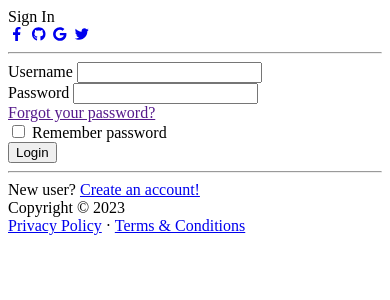
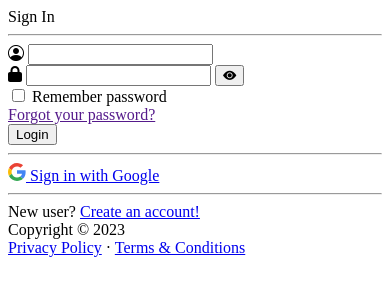
Before and after one commit to sebasmd-projects/dressdrive, a Django app: template public/templates/authentication/login.html in a window 390 px wide. Shown: the top 300 px of the page. Run offline with Django 4.2, Linux system fonts and the light colour scheme; the template is opened without the code that fills it: most values are stand-ins (such as "Sample title", 1, 10 or a date in 2020); form fields are guessed from the names that the template uses; some libraries are stand-ins or nearby versions.

Commit message:
forms.py: change type text for password base.html added meta for responsive
js:
created function to change text to password

css:
remove google class

login.html restrucured

```diff
--- /dev/null
+++ b/public/templates/authentication/includes/footer.html
@@ -0,0 +1,16 @@
+{% load i18n %}
+
+<div id="layoutAuthentication_footer">
+    <footer class="footer-admin mt-auto footer-dark">
+        <div class="container-xl px-4">
+            <div class="row">
+                <div class="col-md-6 small">Copyright &copy; {% now "Y" %}</div>
+                <div class="col-md-6 text-md-end small">
+                    <a href="#!">{% trans "Privacy Policy" %}</a>
+                    &middot;
+                    <a href="#!">{% trans 'Terms &amp; Conditions' %}</a>
+                </div>
+            </div>
+        </div>
+    </footer>
+</div>
--- /dev/null
+++ b/public/templates/authentication/includes/login_meta.html
@@ -0,0 +1,10 @@
+<meta name="description" content="" />
+<meta name="author" content="" />
+<meta name="keywords" content="" />
+<meta name="canonical" content="" />
+
+<meta property="og:title" content="" />
+<meta property="og:type" content="" />
+<meta property="og:url" content="" />
+<meta property="og:image" content="" />
+<meta property="og:description" content="" />
--- a/public/templates/authentication/includes/meta.html
+++ /dev/null
@@ -1,5 +0,0 @@
-<meta charset="utf-8" />
-<meta http-equiv="X-UA-Compatible" content="IE=edge" />
-<meta name="viewport" content="width=device-width, initial-scale=1, shrink-to-fit=no" />
-<meta name="description" content="" />
-<meta name="author" content="" />
--- a/public/templates/authentication/login.html
+++ b/public/templates/authentication/login.html
@@ -1,27 +1,11 @@
 {% extends 'base.html' %}
-{% load i18n static %}
+{% load i18n %}
 
 {% block meta %}
-{% include 'authentication/includes/meta.html' %}
+{% include 'authentication/includes/login_meta.html' %}
 {% endblock meta %}
 
-{% block css %}
-<link href="{{base_url}}/static/css/styles.css" rel="stylesheet" />
-{% endblock css %}
-
-{% block head_js %}
-<script data-search-pseudo-elements defer src="https://cdnjs.cloudflare.com/ajax/libs/font-awesome/6.1.1/js/all.min.js"
-    crossorigin="anonymous">
-    </script>
-<script src="https://cdnjs.cloudflare.com/ajax/libs/feather-icons/4.28.0/feather.min.js" crossorigin="anonymous">
-</script>
-{% endblock head_js %}
-
-{% block title %}Login{% endblock title %}
-
-{% block favicon %}
-<link rel="icon" type="image/x-icon" href="" />
-{% endblock favicon %}
+{% block title %}{% trans 'Login' %}{% endblock title %}
 
 {% block body %}
 
@@ -34,69 +18,87 @@
                         <div class="col-xl-5 col-lg-6 col-md-8 col-sm-11">
                             <!-- Social login form-->
                             <div class="card my-5">
-                                <div class="card-body p-5 text-center">
-                                    <div class="h3 fw-light mb-3">Sign In</div>
-                                    <!-- Social login links-->
-                                    <a class="btn btn-icon btn-facebook mx-1" href="#!"><i
-                                            class="fab fa-facebook-f fa-fw fa-sm"></i></a>
-                                    <a class="btn btn-icon btn-github mx-1" href="#!"><i
-                                            class="fab fa-github fa-fw fa-sm"></i></a>
-                                    <a class="btn btn-icon btn-google mx-1" href="#!"><i
-                                            class="fab fa-google fa-fw fa-sm"></i></a>
-                                    <a class="btn btn-icon btn-twitter mx-1" href="#!"><i
-                                            class="fab fa-twitter fa-fw fa-sm text-white"></i></a>
+                                <div class="card-body mt-3 mx-5 text-center">
+                                    <div class="h3 fw-light mb-3">{% trans 'Sign In' %}</div>
                                 </div>
                                 <hr class="my-0" />
                                 <div class="card-body p-5">
                                     <!-- Login form-->
                                     <form method="post">
-                                        {% if form.errors %}
-                                        <div class="alert alert-danger">
-                                            {{ form.errors }}
-                                        </div>
-                                        {% endif %}
                                         {% csrf_token %}
                                         <!-- Form Group (email address)-->
-                                        <div class="mb-3">
-                                            {{form.username.label}}
+                                        <div class="input-group mb-3">
+                                            <span class="input-group-text"><i class="bi bi-person-circle"></i></span>
                                             {{form.username}}
+                                            {% if form.username.errors %}
+                                            <div class="alert alert-danger" role="alert">
+                                                {{form.username.errors}}
+                                            </div>
+                                            {% endif %}
                                         </div>
-
                                         <!-- Form Group (password)-->
-                                        {% if form.password.errors %}
-                                        <div class="alert alert-danger">
-                                            {{ form.password.errors }}
+                                        <div class="input-group mb-3">
+                                            <span class="input-group-text"><i class="fa-solid fa-lock"></i></span>
+                                            {{form.password}}
+                                            <button
+                                                onclick='togglePasswordVisibility("icon-password", "login_password")'
+                                                class="btn btn-outline-secondary" type="button">
+                                                <i id="icon-password" class="bi bi-eye-fill"></i>
+                                            </button>
+                                            {% if form.password.errors %}
+                                            <div class="alert alert-danger" role="alert">
+                                                {{form.password.errors}}
+                                            </div>
+                                            {% endif %}
                                         </div>
-                                        {% endif %}
-                                        <div class="mb-3">
-                                            {{form.password.label}}
-                                            {{form.password}}
-                                        </div>
-
                                         <!-- Form Group (forgot password link)-->
-                                        <div class="mb-3">
-                                            <a class="small" href="">Forgot your password?</a>
-                                        </div>
-
-                                        <!-- Form Group (login box)-->
                                         <div class="d-flex align-items-center justify-content-between mb-0">
                                             <div class="form-check">
                                                 {{form.remember_me}}
                                                 <label class="form-check-label" for="login_remember_me">
-                                                    Remember password
+                                                    {% trans 'Remember password' %}
                                                 </label>
                                             </div>
-                                            <button class="btn btn-primary" type="submit">{% trans "Login" %}</button>
+                                            <a class="small" href="">{% trans "Forgot your password?" %}</a>
+                                        </div>
+                                        <!-- Form Group (login box)-->
+                                        <div class="d-grid gap-2 mt-3">
+                                            <button class="btn btn-primary" type="submit">
+                                                {% trans "Login" %}
+                                            </button>
                                         </div>
 
                                         <input type="hidden" name="next" value="{{ next }}">
                                     </form>
                                 </div>
                                 <hr class="my-0" />
+                                <div class="card-body p-5 text-center">
+                                    <!-- Social login links-->
+                                    <a class="btn btn-outline-secondary mx-1" href="#!">
+                                        <svg class="mx-2" width="18" height="18" xmlns="http://www.w3.org/2000/svg">
+                                            <g fill="#000" fill-rule="evenodd">
+                                                <path
+                                                    d="M9 3.48c1.69 0 2.83.73 3.48 1.34l2.54-2.48C13.46.89 11.43 0 9 0 5.48 0 2.44 2.02.96 4.96l2.91 2.26C4.6 5.05 6.62 3.48 9 3.48z"
+                                                    fill="#EA4335"></path>
+                                                <path
+                                                    d="M17.64 9.2c0-.74-.06-1.28-.19-1.84H9v3.34h4.96c-.1.83-.64 2.08-1.84 2.92l2.84 2.2c1.7-1.57 2.68-3.88 2.68-6.62z"
+                                                    fill="#4285F4"></path>
+                                                <path
+                                                    d="M3.88 10.78A5.54 5.54 0 0 1 3.58 9c0-.62.11-1.22.29-1.78L.96 4.96A9.008 9.008 0 0 0 0 9c0 1.45.35 2.82.96 4.04l2.92-2.26z"
+                                                    fill="#FBBC05"></path>
+                                                <path
+                                                    d="M9 18c2.43 0 4.47-.8 5.96-2.18l-2.84-2.2c-.76.53-1.78.9-3.12.9-2.38 0-4.4-1.57-5.12-3.74L.97 13.04C2.45 15.98 5.48 18 9 18z"
+                                                    fill="#34A853"></path>
+                                                <path fill="none" d="M0 0h18v18H0z"></path>
+                                            </g>
+                                        </svg> {% trans "Sign in with Google" %}
+                                    </a>
+                                </div>
+                                <hr class="my-0" />
                                 <div class="card-body px-5 py-4">
                                     <div class="small text-center">
-                                        New user?
-                                        <a href="auth-register-social.html">Create an account!</a>
+                                        {% trans "New user?" %}
+                                        <a href="auth-register-social.html">{% trans 'Create an account!' %}</a>
                                     </div>
                                 </div>
                             </div>
@@ -105,24 +107,7 @@
                 </div>
             </main>
         </div>
-        <div id="layoutAuthentication_footer">
-            <footer class="footer-admin mt-auto footer-dark">
-                <div class="container-xl px-4">
-                    <div class="row">
-                        <div class="col-md-6 small">Copyright &copy; {% now "Y" %}</div>
-                        <div class="col-md-6 text-md-end small">
-                            <a href="#!">Privacy Policy</a>
-                            &middot;
-                            <a href="#!">Terms &amp; Conditions</a>
-                        </div>
-                    </div>
-                </div>
-            </footer>
-        </div>
+        {% include 'authentication/includes/footer.html' %}
     </div>
-
-    <script src="https://cdn.jsdelivr.net/npm/bootstrap@5.1.3/dist/js/bootstrap.bundle.min.js"
-        crossorigin="anonymous"></script>
-    <script src="{{base_url}}/static/js/scripts.js"></script>
 </body>
 {% endblock body %}
--- a/public/templates/base.html
+++ b/public/templates/base.html
@@ -4,6 +4,9 @@
 <html lang="{{ LANGUAGE_CODE }}">
 
 <head>
+    <meta charset="utf-8" />
+    <meta http-equiv="X-UA-Compatible" content="IE=edge" />
+    <meta name="viewport" content="width=device-width, initial-scale=1, shrink-to-fit=no" />
     {% block meta %}{% endblock meta %}
 
     <title>{% block title %}{% endblock title %}</title>
@@ -11,8 +14,14 @@
     {% block favicon %}{% endblock favicon %}
 
     {% block css %}
+    <link rel="stylesheet" href="https://cdn.jsdelivr.net/npm/bootstrap-icons@1.10.3/font/bootstrap-icons.css">
     <link href="{{base_url}}/static/css/styles.css" rel="stylesheet" />
+    <link href="{{base_url}}/static/css/custom.css" rel="stylesheet" />
     {% endblock css %}
+
+
+    {% block extra_css %}{% endblock extra_css %}
+
 
     {% block head_js %}
     <script src="https://cdnjs.cloudflare.com/ajax/libs/font-awesome/6.1.1/js/all.min.js" crossorigin="anonymous"
@@ -20,6 +29,8 @@
     <script src="https://cdnjs.cloudflare.com/ajax/libs/feather-icons/4.28.0/feather.min.js"
         crossorigin="anonymous"></script>
     {% endblock head_js %}
+
+    {% block extra_head_js %}{% endblock extra_head_js %}
 </head>
 
 {% block body %}{% endblock body %}
@@ -29,5 +40,9 @@
 <script src="https://cdn.jsdelivr.net/npm/bootstrap@5.1.3/dist/js/bootstrap.bundle.min.js"
     crossorigin="anonymous"></script>
 <script src="{{base_url}}/static/js/scripts.js"></script>
+<script src="{{base_url}}/static/js/hide_show_pass.js"></script>
 {% endblock body_js %}
+
+{% block extra_js %}{% endblock extra_js %}
+
 </html>
```
Also changed, not shown: apps/authentication/login/forms.py (+6 -7 lines), public/templates/dashboard/user_settings/change_password.html (+38 -9 lines), static/js/hide_show_pass.js (added, +16 -0 lines), static/css/styles.css.
